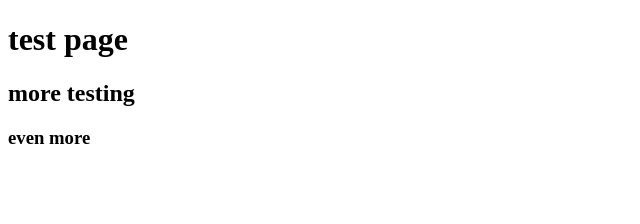
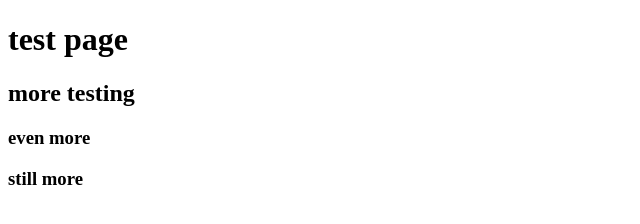
Before and after one commit to Paulson1/Mark-Paulson-VS-Code, a plain HTML site: page index.html in a window 1280 px wide. Shown: the full height of the page, 0-640 px from the left. Drawn offline with Linux system fonts and the light colour scheme.

Commit message:
Update index.html

```diff
--- a/index.html
+++ b/index.html
@@ -10,5 +10,6 @@
     <h1>test page</h1>
     <h2>more testing</h2>
     <h3>even more</h3>
+    <h3>still more</h3>
 </body>
 </html>
```
